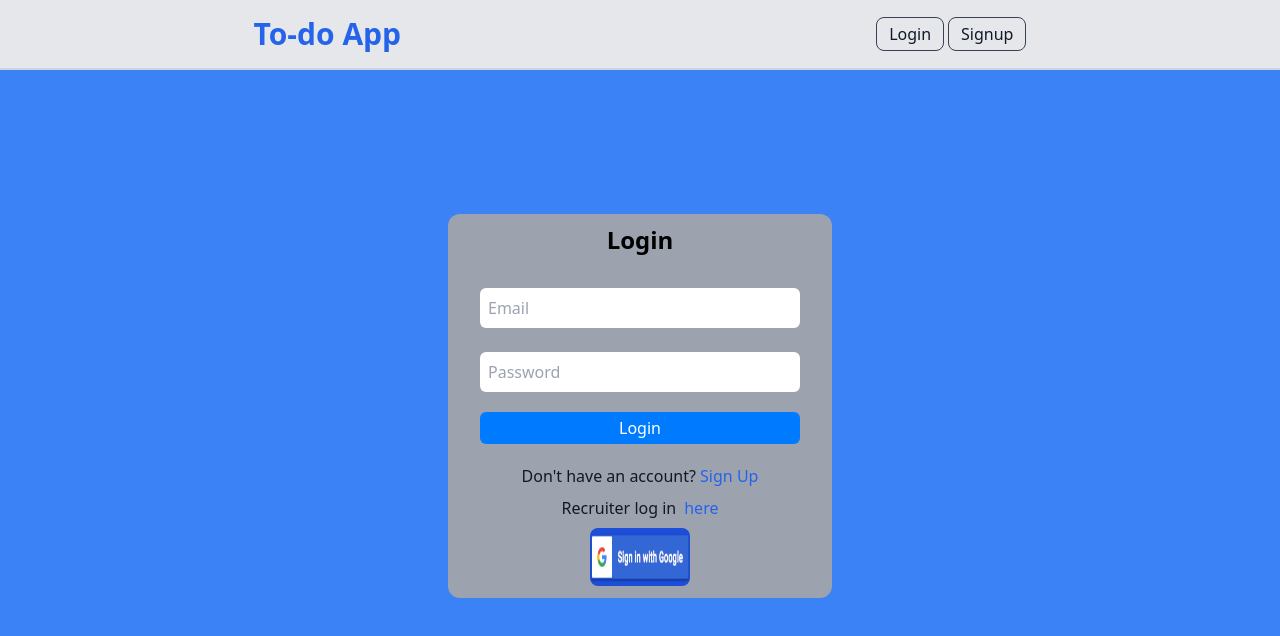
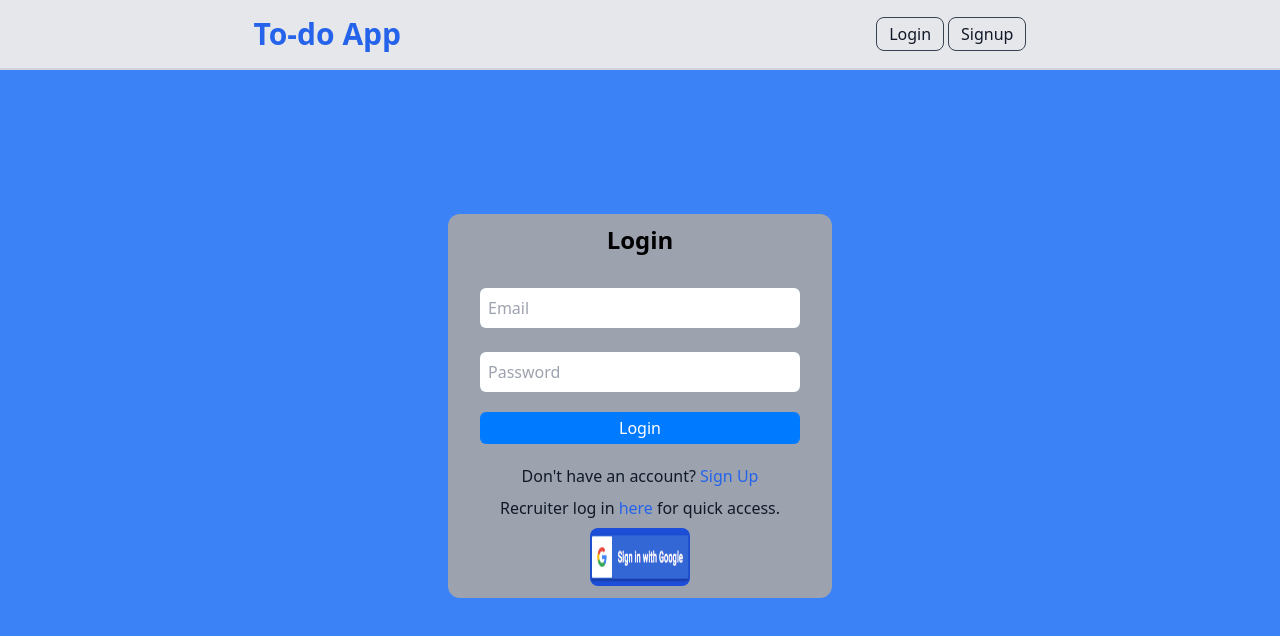
Before and after one commit to Riyaazct/todo-list-react, a React (Create React App) app in the folder client/: page /login in a window 1280 px wide. Shown: the top 636 px of the page. Built offline with nearby package versions, Linux system fonts and the light colour scheme; no server answers.

Commit message:
update project

```diff
--- a/client/src/app/components/RecruiterLoginButton.js
+++ b/client/src/app/components/RecruiterLoginButton.js
@@ -22,11 +22,12 @@ const RecruiterLoginButton = () => {
     <div className="flex justify-center p-2">
       <p>Recruiter log in</p>
       <div
-        className="ml-2 text-blue-600 cursor-pointer"
+        className="ml-1 text-blue-600 cursor-pointer"
         onClick={recruiterLogin}
       >
         here
       </div>
+      <p className="ml-1">for quick access.</p>
     </div>
   );
 };
```
Also changed, not shown: 1 other file (tests, documents, lock files or other folders).
